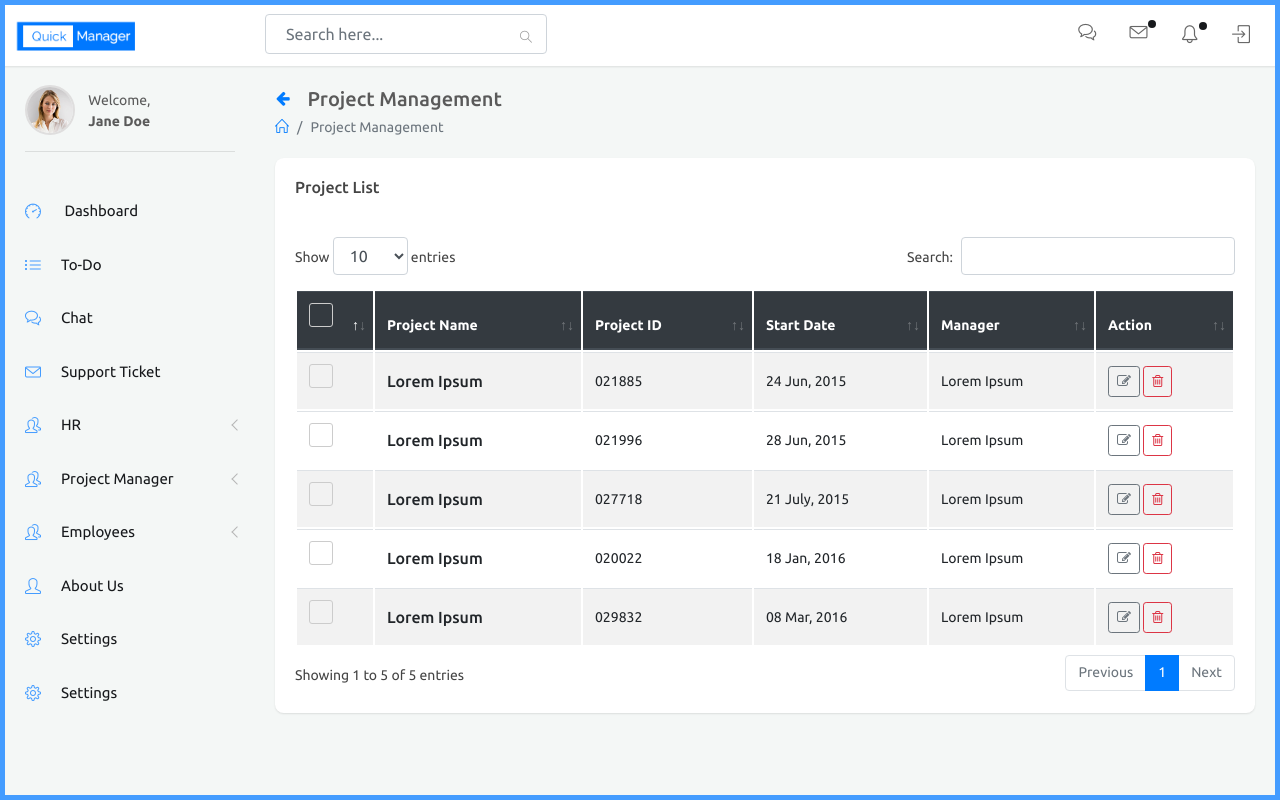
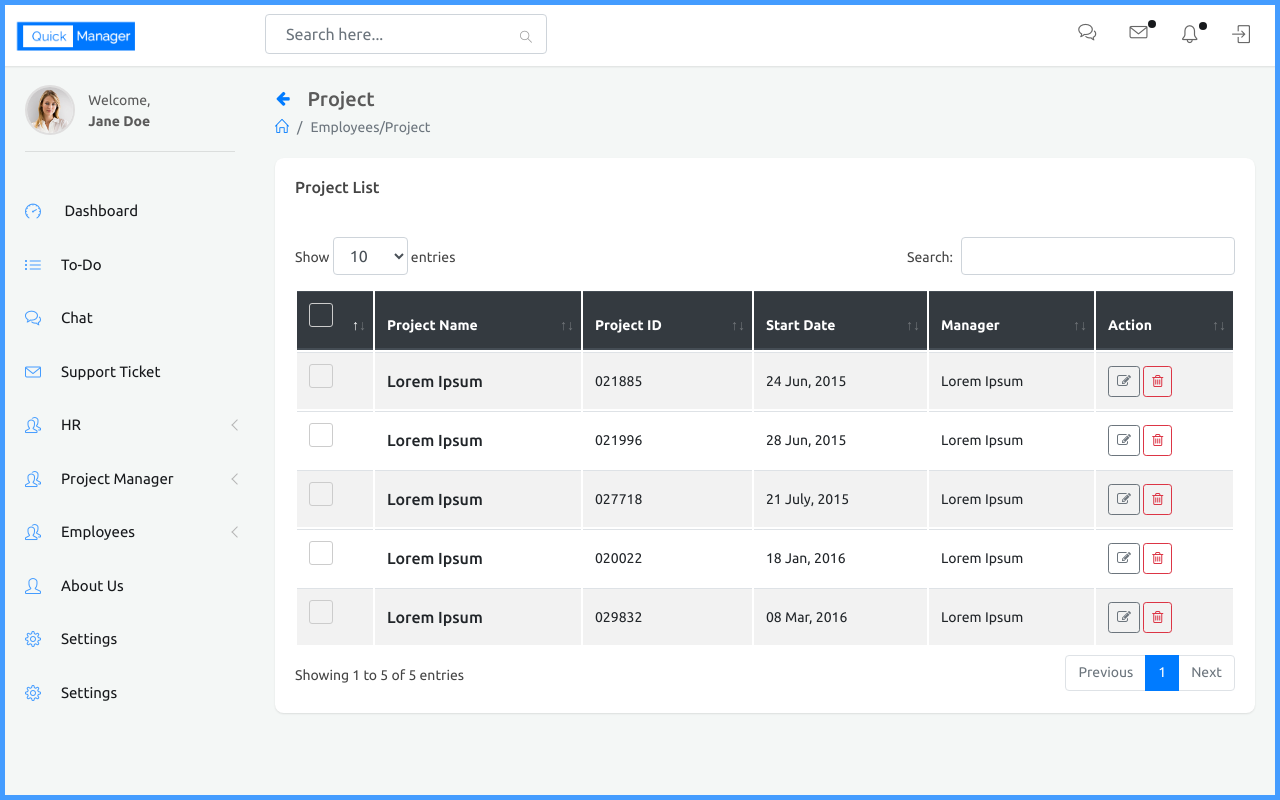
Before and after one commit to vaishalgandhi/QuickManager, a plain HTML site: page project.html in a window 1280 px wide. Drawn offline with Linux system fonts and the light colour scheme.

Commit message:
Project.html  Removed project management

```diff
--- a/project-management.html
+++ b/project.html
@@ -1,7 +1,7 @@
 <!doctype html>
 <html lang="en">
 <head>
-<title>Quick Manager | ProjectManager</title>
+<title>Quick Manager | Projects</title>
 <meta charset="utf-8">
 <meta http-equiv="X-UA-Compatible" content="IE=Edge">
 <meta name="viewport" content="width=device-width, initial-scale=1.0, maximum-scale=1.0, user-scalable=0">
@@ -197,7 +197,7 @@
                             <li>
                                 <a href="#PM" class="has-arrow"><i class="icon-users"></i><span>Project Manager</span></a>
                                 <ul>
-                                    <li class="active">
+                                    <li>
                                         <a href="project-management.html">
                                             Project Management
                                         </a>
@@ -212,7 +212,7 @@
                             <li>
                                 <a href="#Employees" class="has-arrow"><i class="icon-users"></i><span>Employees</span></a>
                                 <ul>
-                                    <li>
+                                    <li class="active">
                                         <a href="project.html">
                                             Project
                                         </a>
@@ -255,7 +255,8 @@
                             <a href="javascript:void(0);" class="btn btn-xs btn-link btn-toggle-fullwidth">
                                 <i class="fa fa-arrow-left"></i>
                             </a>
-                            Project Management
+                            Project
+
                         </h2>
                         <ul class="breadcrumb">
                             <li class="breadcrumb-item">
@@ -263,7 +264,7 @@
                                     <i class="icon-home"></i>
                                 </a>
                             </li>
-                            <li class="breadcrumb-item active">Project Management</li>
+                            <li class="breadcrumb-item active">Employees/Project</li>
                         </ul>
                     </div>
                 </div>
```
